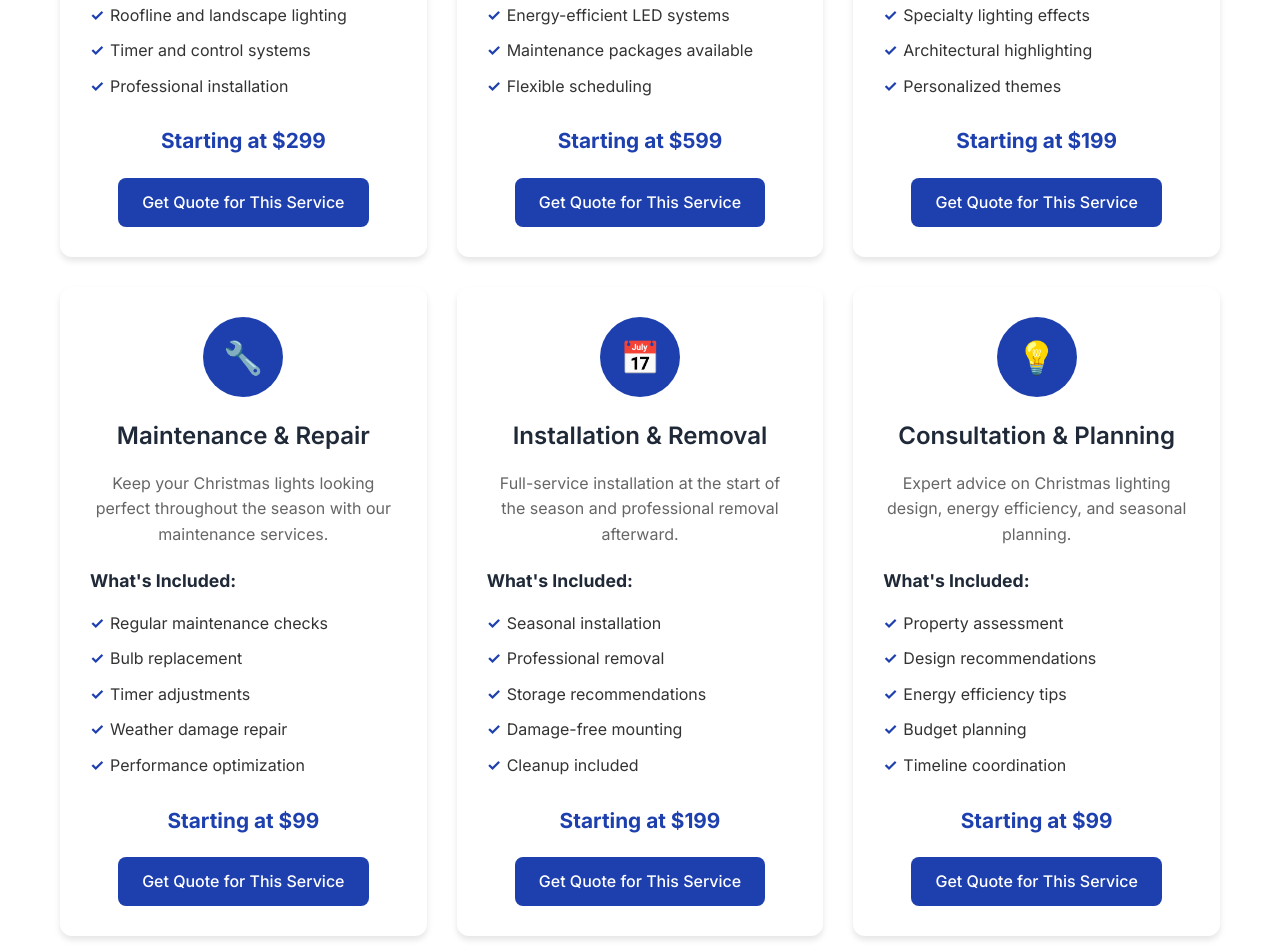
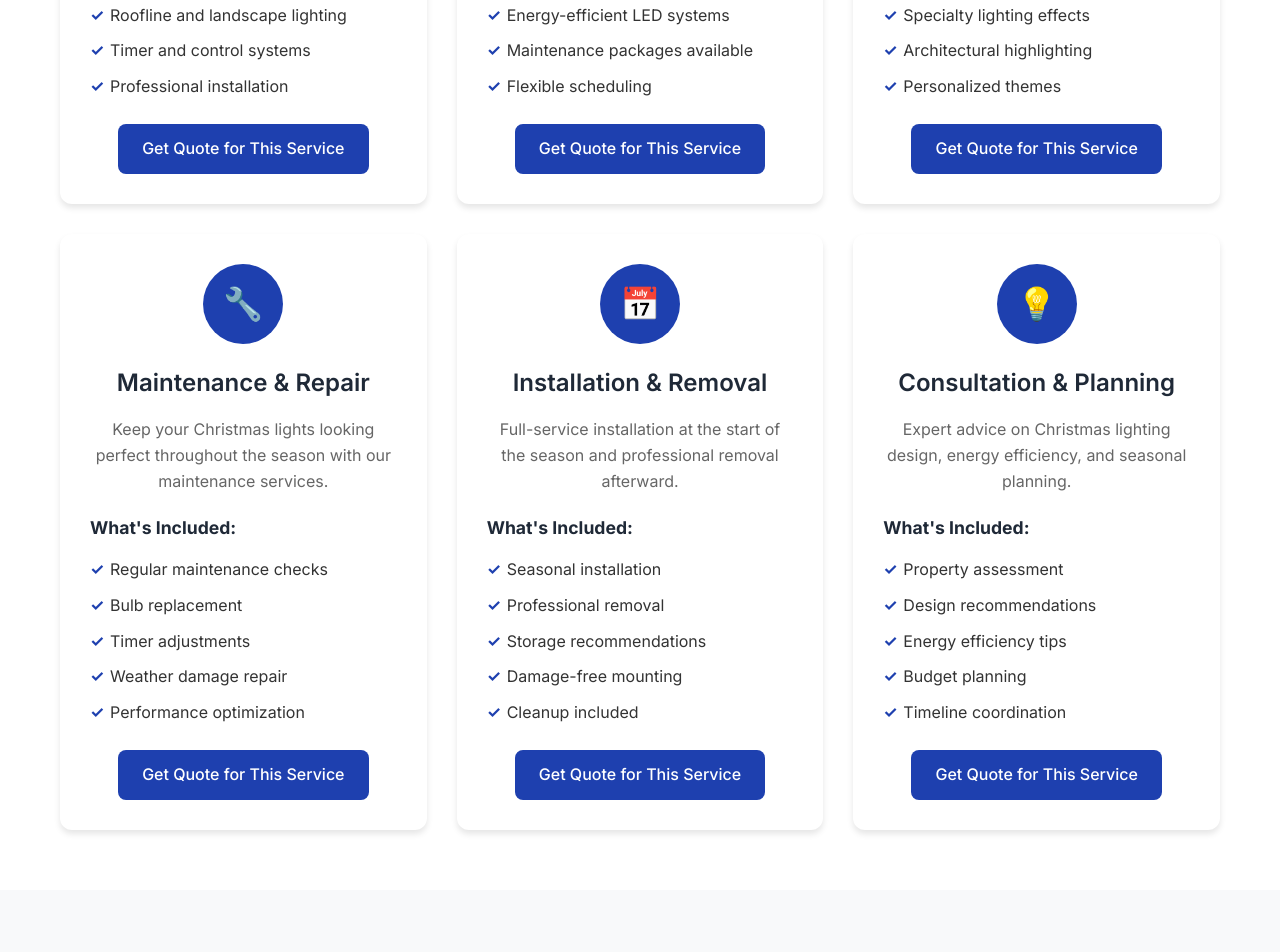
Before and after one commit to kimani-19/Updown-Lighting-Website, a React (Create React App) app in the folder client/: page /services in a window 1280 px wide. Shown: the part 1380-2332 px from the top of the page. Built offline with nearby package versions, Linux system fonts and the light colour scheme; the HTML template or start-up script is replaced by a standard one.

Commit message:
Remove pricing from Services page

```diff
--- a/client/src/pages/Services.js
+++ b/client/src/pages/Services.js
@@ -14,7 +14,6 @@ const Services = () => {
         'Timer and control systems',
         'Professional installation'
       ],
-      price: 'Starting at $299'
     },
     {
       icon: '🏢',
@@ -27,7 +26,6 @@ const Services = () => {
         'Maintenance packages available',
         'Flexible scheduling'
       ],
-      price: 'Starting at $599'
     },
     {
       icon: '🎨',
@@ -40,7 +38,6 @@ const Services = () => {
         'Architectural highlighting',
         'Personalized themes'
       ],
-      price: 'Starting at $199'
     },
     {
       icon: '🔧',
@@ -53,7 +50,6 @@ const Services = () => {
         'Weather damage repair',
         'Performance optimization'
       ],
-      price: 'Starting at $99'
     },
     {
       icon: '📅',
@@ -66,7 +62,6 @@ const Services = () => {
         'Damage-free mounting',
         'Cleanup included'
       ],
-      price: 'Starting at $199'
     },
     {
       icon: '💡',
@@ -79,7 +74,6 @@ const Services = () => {
         'Budget planning',
         'Timeline coordination'
       ],
-      price: 'Starting at $99'
     }
   ];
 
@@ -123,8 +117,6 @@ const Services = () => {
                     ))}
                   </ul>
                 </div>
-
-                <div className="service-price">{service.price}</div>
 
                 <Link to="/contact" className="btn btn-primary">
                   Get Quote for This Service
```
